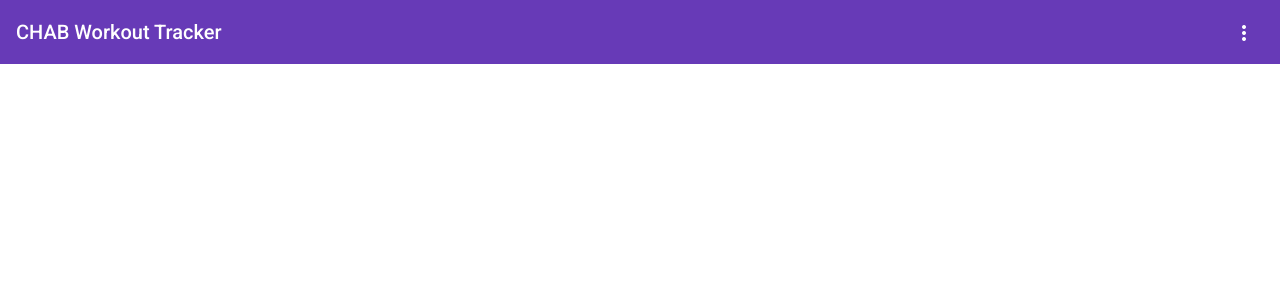
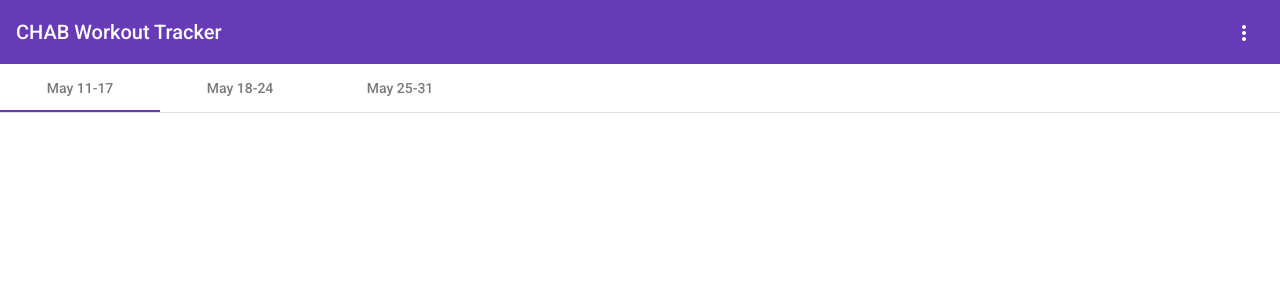
Before and after one commit to alexaylwin/ChabFitnessTracker, an Angular app: page /view-workouts in a window 1280 px wide. Shown: the top 300 px of the page. Built offline with nearby package versions, Linux system fonts and the light colour scheme.

Commit message:
Adds static weekly tabs and cards per workout

```diff
--- a/src/app/app.module.ts
+++ b/src/app/app.module.ts
@@ -20,6 +20,8 @@ import {MatAutocompleteModule} from '@angular/material/autocomplete';
 import {MatMenuModule} from '@angular/material/menu';
 import {MatDividerModule} from '@angular/material/divider';
 import {MatDialogModule} from '@angular/material/dialog';
+import {MatTabsModule} from '@angular/material/tabs';
+import {MatCardModule} from '@angular/material/card'
 
 @NgModule({
   declarations: [
@@ -44,7 +46,9 @@ import {MatDialogModule} from '@angular/material/dialog';
     MatAutocompleteModule,
     MatMenuModule,
     MatDividerModule,
-    MatDialogModule
+    MatDialogModule,
+    MatTabsModule,
+    MatCardModule
   ],
   providers: [],
   bootstrap: [AppComponent]
--- a/src/app/components/view-workouts/view-workouts.component.html
+++ b/src/app/components/view-workouts/view-workouts.component.html
@@ -1,9 +1,26 @@
 <div class="view-workouts">
-  <div *ngFor="let workout of workouts" class="workout-display">
-    <span class="date">{{workout.date}}</span>
-    <div *ngFor="let exercise of workout.exercises">
-      <span class="exercise">{{exercise.type}}</span>
-    </div>
-    <mat-divider></mat-divider>
-  </div>
+
+  <mat-tab-group animationDuration="300ms">
+    <mat-tab label="May 11-17">
+
+    </mat-tab>
+    <mat-tab label="May 18-24">
+
+    </mat-tab>
+    <mat-tab class="view-week-tab" label="May 25-31">
+      <mat-card *ngFor="let workout of workouts" class="view-workout-card">
+        <mat-card-header>
+          <mat-card-title>{{workout.date}}</mat-card-title>
+        </mat-card-header>
+        <mat-card-content>
+          <div *ngFor="let exercise of workout.exercises">
+            <span class="exercise">{{exercise.type}}</span>
+          </div>
+        </mat-card-content>
+      </mat-card>
+    </mat-tab>
+  </mat-tab-group>
+
+
+
 </div>
--- a/src/app/components/view-workouts/view-workouts.component.ts
+++ b/src/app/components/view-workouts/view-workouts.component.ts
@@ -10,10 +10,10 @@ import { WorkoutRecord } from 'src/app/models/workout';
 export class ViewWorkoutsComponent implements OnInit {
 
   workouts: Array<WorkoutRecord>;
-  constructor(private ss: StorageService) { }
+  constructor(private storage: StorageService) { }
 
   ngOnInit(): void {
-    this.workouts = this.ss.getWorkouts();
+    this.workouts = this.storage.getWorkouts();
   }
 
 }
--- a/src/styles.scss
+++ b/src/styles.scss
@@ -43,3 +43,16 @@ body { margin: 0; font-family: Roboto, "Helvetica Neue", sans-serif; }
   margin-top: 4px;
   margin-left: 8px;
 }
+
+.view-week-tab {
+
+}
+
+.mat-tab-body-wrapper {
+  color: white;
+  background-color: #eeeeee;;
+}
+
+.view-workout-card {
+  margin: 8px
+}
```
